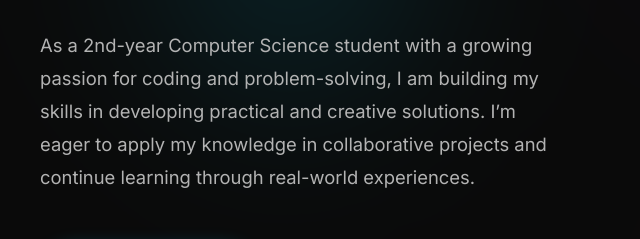
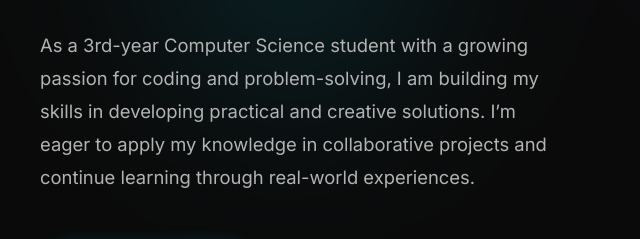
Before and after one commit to JerbyCalo/Portfolio, a plain HTML site: page index.html in a window 1280 px wide. Shown: the part 337-576 px from the top of the page, 0-640 px from the left. Drawn offline with nearby package versions, Linux system fonts and the light colour scheme.

Commit message:
fix index

```diff
--- a/index.html
+++ b/index.html
@@ -95,7 +95,7 @@
                 <span class="cursor-blink">|</span>
               </h2>
               <p class="hero-description">
-                As a 2nd-year Computer Science student with a growing passion
+                As a 3rd-year Computer Science student with a growing passion
                 for coding and problem-solving, I am building my skills in
                 developing practical and creative solutions. I’m eager to apply
                 my knowledge in collaborative projects and continue learning
```
